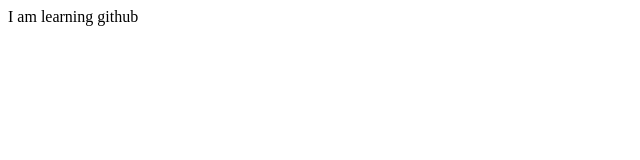
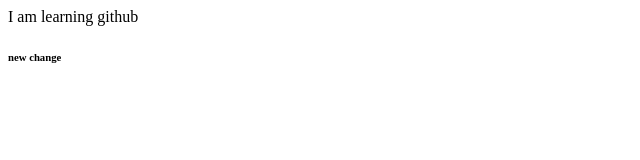
Before and after one commit to NasirAhammed810/localrepo, a plain HTML site: page index.html in a window 1280 px wide. Shown: the full height of the page, 0-640 px from the left. Drawn offline with Linux system fonts and the light colour scheme.

Commit message:
added new change

```diff
--- a/index.html
+++ b/index.html
@@ -1 +1 @@
-<p>I am learning github</p>
+<p>I am learning github</p><h6>new change</h6>
```
